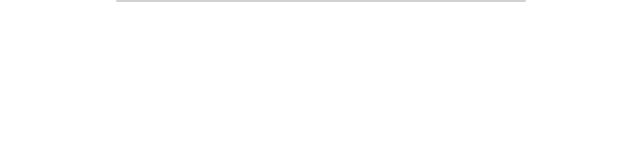
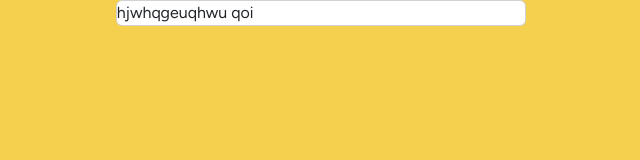
Before and after one commit to moideeenmashad/blog-preview-card, a plain HTML site: page index.html in a window 1280 px wide. Shown: the whole page, without its empty margins (319-959 px from the left). Drawn offline with nearby package versions, Linux system fonts and the light colour scheme.

Commit message:
Updated design with fonts

```diff
--- a/index.html
+++ b/index.html
@@ -29,7 +29,9 @@
   <body>
     <div class="row justify-content-center">
       <div class="col-10 col-sm-10 col-md-6 col-lg-4 col-xl-4 col-xxl-3">
-        <div class="card"></div>
+        <div class="card">
+          hjwhqgeuqhwu  qoi
+        </div>
       </div>
     </div>
     <script
--- a/style.css
+++ b/style.css
@@ -1,7 +1,11 @@
-/* body {
+@font-face {
+  font-family: Figtree !important;
+  src: url("assets/fonts/Figtree-VariableFont_wght.ttf") format("truetype");
+}
+body {
   min-height: 100vh;
   background-color: hsl(47, 88%, 63%) !important;
-  font-family: "Figtree", sans-serif !important;
+  font-family: Figtree !important;
   justify-content: center;
   align-items: center;
-} */
+}
```
